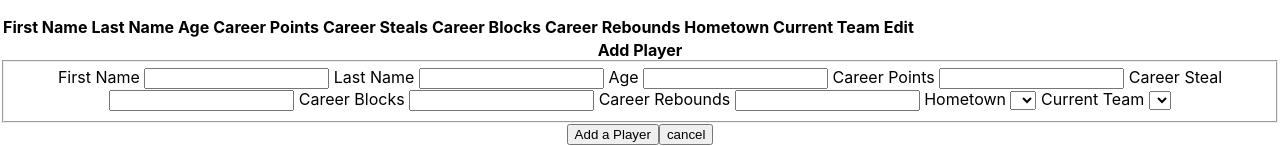
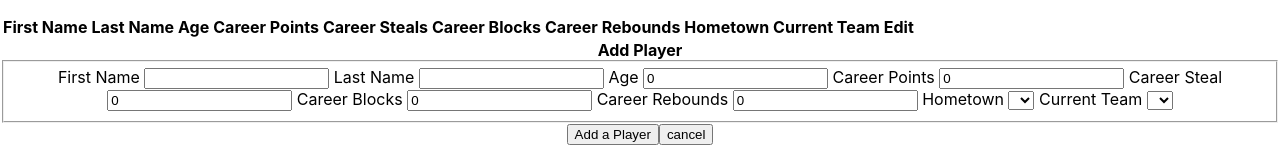
Before and after one commit to jahenner/NBA_stats_webserver, a React (Create React App) app in the folder nba_stats/: page /players in a window 1280 px wide. Shown: the part 271-417 px from the top of the page. Built offline with nearby package versions, Linux system fonts and the light colour scheme; no server answers.

Commit message:
added update/add functionality for players entity on UI side

```diff
--- a/nba_stats/src/pages/Players.js
+++ b/nba_stats/src/pages/Players.js
@@ -2,11 +2,61 @@ import React from 'react';
 import PlayersTable from '../components/PlayersTable';
 import CityOptions from '../components/CityOptions';
 import { useState, useEffect } from 'react';
-// import TeamOptions from '../components/TeamOptions';
+import TeamOptions from '../components/TeamOptions';
 
 function Players() {
     const [players, setPlayers] = useState([]);
     const [cities, setCities] = useState([]);
+    const [teams, setTeams] = useState([]);
+    const [player, setPlayer] = useState({});
+    const [firstName, setFirstName] = useState("");
+    const [lastName, setLastName] = useState("");
+    const [age, setAge] = useState(0);
+    const [careerPoints, setCareerPoints] = useState(0);
+    const [careerSteals, setCareerSteals] = useState(0);
+    const [careerBlocks, setCareerBlocks] = useState(0);
+    const [careerRebounds, setCareerRebounds] = useState(0);
+    const [hometown, setHometown] = useState(0);
+    const [editted, setEditted] = useState(0);
+
+    const addPlayer = async (e) => {
+        e.preventDefault()
+        const newPlayer = {firstName, lastName, age, careerPoints, careerSteals, careerBlocks, careerRebounds, hometown}
+        console.log(newPlayer)
+        const response = await fetch("/server/addPlayer", {
+            method: 'POST',
+            body: JSON.stringify(newPlayer),
+            headers: {
+                "Content-Type": "application/json"
+            }
+        });
+        if (response.status === 201) {
+            alert("Successfully added the city");
+            setEditted(editted+1);
+            reset();
+        } else {
+            alert(`Failed to add city, status code = ${response.status}`);
+        }
+    }
+
+    const editPlayer = async (e) => {
+        console.log(player)
+        e.preventDefault()
+        const response = await fetch(`/server/UpdatePlayer/${player.id}`, {
+            method: 'PUT',
+            body: JSON.stringify(player),
+            headers: {
+                "Content-Type": "application/json"
+            }
+        });
+        if (response.status === 201) {
+            alert("Successfully edited the city");
+            setEditted(editted + 1)
+        } else {
+            alert(`Failed to edit city, status code = ${response.status}`);
+        }
+    }
+
 
     const loadPlayers = async () => {
         console.log("starting fetch");
@@ -23,10 +73,36 @@ function Players() {
         setCities(cities)
     }
 
+    const loadTeams = async () => {
+        console.log("starting fetch");
+        const response = await fetch('/server/GetTeams');
+        console.log("got response")
+        const teams = await response.json();
+        console.log("getting results")
+        setTeams(teams);
+    };
+
+    const reset = () => {
+        setFirstName('');
+        setLastName('');
+        setAge(0);
+        setCareerPoints(0);
+        setCareerSteals(0);
+        setCareerBlocks(0);
+        setCareerRebounds(0);
+        setHometown("");
+    }
+
+    const resetEdit = () => {
+        setPlayer({})
+    }
+
+
     useEffect(() => {
         loadPlayers();
         loadCities();
-    }, []);
+        loadTeams();
+    }, [editted]);
 
     return (
         <article>
@@ -48,48 +124,48 @@ function Players() {
                     </tr>
                 </thead>
                 <tbody>
-                    <PlayersTable players={players}/>
+                    <PlayersTable players={players} setPlayer={setPlayer}/>
                 </tbody>
             </table>
             <form id="addPlayers">
                 <legend><strong>Add Player</strong></legend>
                 <fieldset class="fields">
-                    <label> First Name </label> <input type="text" name="first_name" />
-                    <label> Last Name </label> <input type="text" name="last_name" />
-                    <label> Age </label> <input type="number" name="age" />
-                    <label> Career Points </label> <input type="number" name="career_points" />
-                    <label> Career Steal </label> <input type="number" name="career_steals" />
-                    <label> Career Blocks </label> <input type="number" name="career_blocks" />
-                    <label> Career Rebounds </label> <input type="number" name="career_rebounds" />
-                    <label> Hometown </label> <select name="city_id">
+                    <label> First Name </label> <input type="text" name="first_name" value={firstName} onChange={e => setFirstName(e.target.value)} />
+                    <label> Last Name </label> <input type="text" name="last_name" value={lastName} onChange={e => setLastName(e.target.value)} />
+                    <label> Age </label> <input type="number" name="age" value={age} onChange={e => setAge(e.target.value)} />
+                    <label> Career Points </label> <input type="number" name="career_points" value={careerPoints} onChange={e => setCareerPoints(e.target.value)} />
+                    <label> Career Steal </label> <input type="number" name="career_steals" value={careerSteals} onChange={e => setCareerSteals(e.target.value)} />
+                    <label> Career Blocks </label> <input type="number" name="career_blocks" value={careerBlocks} onChange={e => setCareerBlocks(e.target.value)}/>
+                    <label> Career Rebounds </label> <input type="number" name="career_rebounds" value={careerRebounds} onChange={e => setCareerRebounds(e.target.value)}/>
+                    <label> Hometown </label> <select name="city_id" value={hometown} onChange={e => setHometown(parseInt(e.target.value))}>
                         <CityOptions cities={cities} />
                     </select>
-                    <label> Current Team </label> <select name="team_id">
-                        {/* <TeamOptions /> */}
+                    <label> Current Team </label> <select name="team_id" value={teams} onChange={e => setTeams(parseInt(e.target.value))}>
+                        <TeamOptions teams={teams}/>
                     </select>
                 </fieldset>
-                <input class="btn" type="submit" id="addPlayerss" value="Add a Player"></input>
-                <input class="btn" type="button" value="cancel"></input>
+                <input class="btn" type="submit" id="addPlayers" value="Add a Player" onClick={e => addPlayer(e)}></input>
+                <input class="btn" type="button" value="cancel" onClick={reset}></input>
             </form>
             <form id="editPlayers">
                 <legend><strong>Edit Player (use the edit icon next to the Player you would like to edit)</strong></legend>
                 <fieldset class="fields">
-                    <label> First Name </label> <input type="text" name="first_name" />
-                    <label> Last Name </label> <input type="text" name="last_name" />
-                    <label> Age </label> <input type="number" name="age" />
-                    <label> Career Points </label> <input type="number" name="career_points" />
-                    <label> Career Steal </label> <input type="number" name="career_steals" />
-                    <label> Career Blocks </label> <input type="number" name="career_blocks" />
-                    <label> Career Rebounds </label> <input type="number" name="career_rebounds" />
-                    <label> Hometown </label> <select name="city_id">
+                    <label> First Name </label> <input type="text" name="first_name" value={player.firstName} onChange={e => setPlayer(player => ({...player, first_name: e.target.value}))} />
+                    <label> Last Name </label> <input type="text" name="last_name" value={player.lastName} onChange={e => setPlayer(player => ({...player, last_name: e.target.value}))} />
+                    <label> Age </label> <input type="number" name="age" value={player.age} onChange={e => setPlayer(player => ({...player, age: e.target.value}))} />
+                    <label> Career Points </label> <input type="number" name="career_points" value={player.careerPoints} onChange={e => setPlayer(player => ({...player, career_points: e.target.value}))} />
+                    <label> Career Steal </label> <input type="number" name="career_steals" value={player.careerSteals} onChange={e => setPlayer(player => ({...player, career_steals: e.target.value}))} />
+                    <label> Career Blocks </label> <input type="number" name="career_blocks" value={player.careerBlocks} onChange={e => setPlayer(player => ({...player, career_blocks: e.target.value}))}/>
+                    <label> Career Rebounds </label> <input type="number" name="career_rebounds" value={player.careerRebounds} onChange={e => setPlayer(player => ({...player, career_rebounds: e.target.value}))}/>
+                    <label> Hometown </label> <select name="city_id" value={player.hometown} onChange={e => setPlayer(player => ({...player, city_id: parseInt(e.target.value)}))}>
                         <CityOptions cities={cities} />
                     </select>
-                    <label> Current Team </label> <select name="team_id">
-                        {/* <TeamOptions /> */}
+                    <label> Current Team </label> <select name="team_id" value={player.teams} onChange={e => setPlayer(player => ({...player, team_id: parseInt(e.target.value)}))}>
+                        <TeamOptions teams={teams} />
                     </select>
                 </fieldset>
-                <input class="btn" type="submit" id="editPlayerss" value="Edit a Player"></input>
-                <input class="btn" type="button" value="cancel"></input>
+                <input class="btn" type="submit" id="editPlayerss" value="Edit a Player" onClick={e => editPlayer(e)}></input>
+                <input class="btn" type="button" value="cancel" onClick={resetEdit}></input>
             </form>
         </article>
 
```
